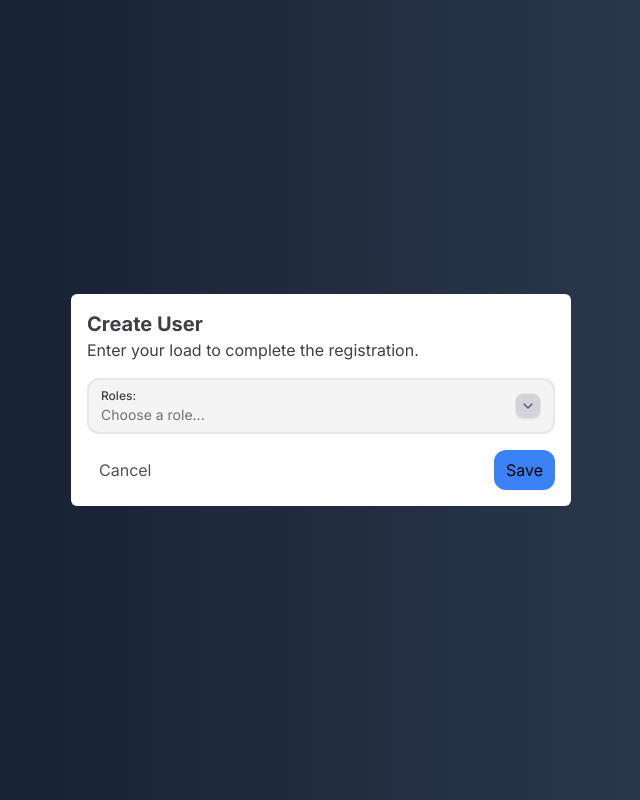
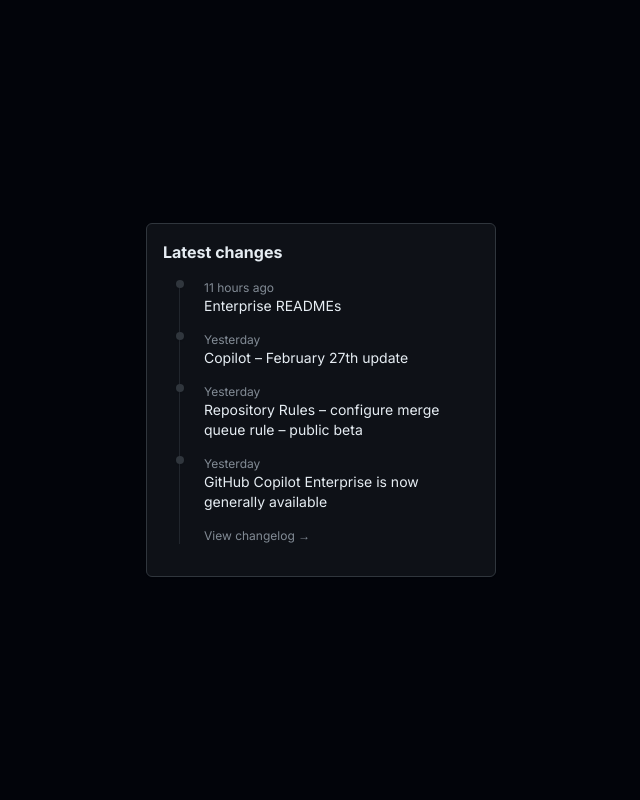
Before and after one commit to andersoww/ui-components, a Next.js app: page / in a window 1280 px wide. Shown: the whole page, without its empty margins (319-959 px from the left). Built offline with nearby package versions, Linux system fonts and the light colour scheme.

Commit message:
Feat:Timiline component

```diff
--- a/src/app/page.tsx
+++ b/src/app/page.tsx
@@ -1,54 +1,56 @@
-import {
-  AutoCompleteContainer,
-  AutoCompleteItem,
-} from "@/components/AutoComplete";
-import { Check } from "lucide-react";
+import { Timeline } from "@/components/Timeline";
+import { TimelineItem } from "@/components/Timeline/components/TimelineItem";
 
 export default function Home() {
   return (
-    <main className="flex min-h-screen flex-col items-center gap-8 p-4 bg-gradient-to-r from-slate-900 to-slate-700 justify-center">
-      <div className="flex flex-col bg-white shadow-sm rounded-md w-full max-w-[500px] p-4 gap-4">
-        <div>
-          <h1 className="text-xl text-zinc-700 font-bold">Create User</h1>
-          <p className="text-zinc-700">
-            Enter your load to complete the registration.
-          </p>
-        </div>
-
-        <AutoCompleteContainer
-          label="Roles:"
-          className="w-1/2"
-          placeholder="Choose a role..."
-        >
-          {[
-            "Software Developer",
-            "Web Developer",
-            "Mobile App Developer",
-            "Front-end Developer",
-          ].map((item, index) => (
-            <AutoCompleteItem
-              key={index}
-              index={index}
-              id={item}
-              description={item}
-            >
-              <div className="flex items-center gap-3">
-                <p className="text-md font-bold">{item}</p>
-
-                <div className="w-4 h-4 rounded-sm bg-green-500 justify-center items-center flex">
-                  <Check className="w-3 h-3 text-white" />
+    <main className="flex min-h-screen flex-col items-center gap-8 p-4 bg-[#02040a] justify-center">
+      <div className="shadow-sm w-[350px] bg-[#0e1117] rounded-md p-4 absolute top-[50%] left-[50%] translate-x-[-50%] translate-y-[-50%] border border-[#30363d]">
+        <Timeline.Root>
+          <Timeline.Header>
+            <h1 className="text-[#e6edf3] font-bold">Latest changes</h1>
+          </Timeline.Header>
+          <Timeline.Content>
+            {[
+              {
+                title: "11 hours ago",
+                description: "Enterprise READMEs",
+              },
+              {
+                title: "Yesterday",
+                description: "Copilot – February 27th update",
+                status: 1,
+              },
+              {
+                title: "Yesterday",
+                description:
+                  "Repository Rules – configure merge queue rule – public beta",
+                status: 2,
+              },
+              {
+                title: "Yesterday",
+                description:
+                  "GitHub Copilot Enterprise is now generally available",
+              },
+            ].map((item, index) => (
+              <Timeline.Item key={index}>
+                <Timeline.Point />
+                <div className="pl-6">
+                  <h1 className="text-[#828b95] text-xs">{item.title}</h1>
+                  <p className="text-[#e6edf3] text-sm hover:underline hover:text-blue-500 hover:cursor-pointer">
+                    {item.description}
+                  </p>
                 </div>
+              </Timeline.Item>
+            ))}
+            <TimelineItem className="!p-0">
+              <div className="pl-6">
+                <p className="text-[#828b95] text-xs hover:underline hover:text-blue-500 hover:cursor-pointer">
+                  View changelog →
+                </p>
               </div>
-            </AutoCompleteItem>
-          ))}
-        </AutoCompleteContainer>
-
-        <div className="flex w-full justify-between">
-          <button className="px-3 py-2 text-zinc-600 rounded-lg">Cancel</button>
-          <button className="bg-blue-500 px-3 py-2 rounded-xl shadow-sm">
-            Save
-          </button>
-        </div>
+            </TimelineItem>
+          </Timeline.Content>
+        </Timeline.Root>
       </div>
     </main>
   );
--- /dev/null
+++ b/src/components/AutoComplete/example.tsx
@@ -0,0 +1,55 @@
+import {
+  AutoCompleteContainer,
+  AutoCompleteItem,
+} from "@/components/AutoComplete";
+import { Check } from "lucide-react";
+
+function ExampleAutoComplete() {
+  return (
+    <div className="flex flex-col bg-white shadow-sm rounded-md w-full max-w-[500px] p-4 gap-4">
+      <div>
+        <h1 className="text-xl text-zinc-700 font-bold">Create User</h1>
+        <p className="text-zinc-700">
+          Enter your load to complete the registration.
+        </p>
+      </div>
+
+      <AutoCompleteContainer
+        label="Roles:"
+        className="w-1/2"
+        placeholder="Choose a role..."
+      >
+        {[
+          "Software Developer",
+          "Web Developer",
+          "Mobile App Developer",
+          "Front-end Developer",
+        ].map((item, index) => (
+          <AutoCompleteItem
+            key={index}
+            index={index}
+            id={item}
+            description={item}
+          >
+            <div className="flex items-center gap-3">
+              <p className="text-md font-bold">{item}</p>
+
+              <div className="w-4 h-4 rounded-sm bg-green-500 justify-center items-center flex">
+                <Check className="w-3 h-3 text-white" />
+              </div>
+            </div>
+          </AutoCompleteItem>
+        ))}
+      </AutoCompleteContainer>
+
+      <div className="flex w-full justify-between">
+        <button className="px-3 py-2 text-zinc-600 rounded-lg">Cancel</button>
+        <button className="bg-blue-500 px-3 py-2 rounded-xl shadow-sm">
+          Save
+        </button>
+      </div>
+    </div>
+  );
+}
+
+export { ExampleAutoComplete };
--- /dev/null
+++ b/src/components/Timeline/components/TimelineContent.tsx
@@ -0,0 +1,11 @@
+import { PropsWithChildren } from "react";
+
+function TimelineContent({ children }: PropsWithChildren) {
+  return (
+    <ol className="overflow-auto max-h-[300px] h-full p-4 flex flex-col">
+      {children}
+    </ol>
+  );
+}
+
+export { TimelineContent };
--- /dev/null
+++ b/src/components/Timeline/components/TimelineHeader.tsx
@@ -0,0 +1,19 @@
+import clsx from "clsx";
+import { PropsWithChildren } from "react";
+
+function TimelineHeader({
+  children,
+  className,
+}: PropsWithChildren & { className?: string }) {
+  return (
+    <header className="w-full">
+      <div
+        className={clsx("flex w-full justify-between items-center", className)}
+      >
+        {children}
+      </div>
+    </header>
+  );
+}
+
+export { TimelineHeader };
--- /dev/null
+++ b/src/components/Timeline/components/TimelineItem.tsx
@@ -0,0 +1,21 @@
+import clsx from "clsx";
+import { PropsWithChildren } from "react";
+
+function TimelineItem({
+  children,
+  className,
+}: PropsWithChildren & { className?: string }) {
+  return (
+    <li
+      className={clsx(
+        "relative border-[#21262d] pb-4 border-l",
+
+        className
+      )}
+    >
+      {children}
+    </li>
+  );
+}
+
+export { TimelineItem };
--- /dev/null
+++ b/src/components/Timeline/components/TimelinePoint.tsx
@@ -0,0 +1,21 @@
+import clsx from "clsx";
+import { PropsWithChildren } from "react";
+
+function TimelinePoint({
+  children,
+  className,
+}: PropsWithChildren & { className?: string }) {
+  return (
+    <span
+      className={clsx(
+        "rounded-xl shadow-sm flex items-center justify-center bg-[#30363d] w-2 h-2 absolute -left-[4.5px]",
+
+        className
+      )}
+    >
+      {children}
+    </span>
+  );
+}
+
+export { TimelinePoint };
--- /dev/null
+++ b/src/components/Timeline/components/TimelineRoot.tsx
@@ -0,0 +1,10 @@
+import { PropsWithChildren, ReactNode } from "react";
+
+function TimelineRoot({
+  children,
+  className,
+}: PropsWithChildren & { className?: string; children: ReactNode }) {
+  return <div className={className}>{children}</div>;
+}
+
+export { TimelineRoot };
--- /dev/null
+++ b/src/components/Timeline/example.tsx
@@ -0,0 +1,53 @@
+import { Timeline } from "@/components/Timeline";
+
+function ExampleTimeline() {
+  return (
+    <div className="shadow-sm w-[350px] bg-[#0e1117] rounded-md p-4 absolute top-[50%] left-[50%] translate-x-[-50%] translate-y-[-50%] border border-[#30363d]">
+      <Timeline.Root>
+        <Timeline.Header>
+          <h1 className="text-[#e6edf3] font-bold">Latest changes</h1>
+        </Timeline.Header>
+        <Timeline.Content>
+          {[
+            {
+              title: "11 hours ago",
+              description: "Enterprise READMEs",
+            },
+            {
+              title: "Yesterday",
+              description: "Copilot – February 27th update",
+            },
+            {
+              title: "Yesterday",
+              description:
+                "Repository Rules – configure merge queue rule – public beta",
+            },
+            {
+              title: "Yesterday",
+              description:
+                "GitHub Copilot Enterprise is now generally available",
+            },
+          ].map((item, index) => (
+            <Timeline.Item key={index}>
+              <Timeline.Point />
+              <div className="pl-6">
+                <h1 className="text-[#828b95] text-xs">{item.title}</h1>
+                <p className="text-[#e6edf3] text-sm hover:underline hover:text-blue-500 hover:cursor-pointer">
+                  {item.description}
+                </p>
+              </div>
+            </Timeline.Item>
+          ))}
+          <Timeline.Item className="!p-0">
+            <div className="pl-6">
+              <p className="text-[#828b95] text-xs hover:underline hover:text-blue-500 hover:cursor-pointer">
+                View changelog →
+              </p>
+            </div>
+          </Timeline.Item>
+        </Timeline.Content>
+      </Timeline.Root>
+    </div>
+  );
+}
+export { ExampleTimeline };
--- /dev/null
+++ b/src/components/Timeline/index.tsx
@@ -0,0 +1,13 @@
+import { TimelineContent } from "@/components/Timeline/components/TimelineContent";
+import { TimelineHeader } from "@/components/Timeline/components/TimelineHeader";
+import { TimelineItem } from "@/components/Timeline/components/TimelineItem";
+import { TimelinePoint } from "@/components/Timeline/components/TimelinePoint";
+import { TimelineRoot } from "@/components/Timeline/components/TimelineRoot";
+
+export const Timeline = {
+  Root: TimelineRoot,
+  Header: TimelineHeader,
+  Content: TimelineContent,
+  Item: TimelineItem,
+  Point: TimelinePoint,
+};
```
